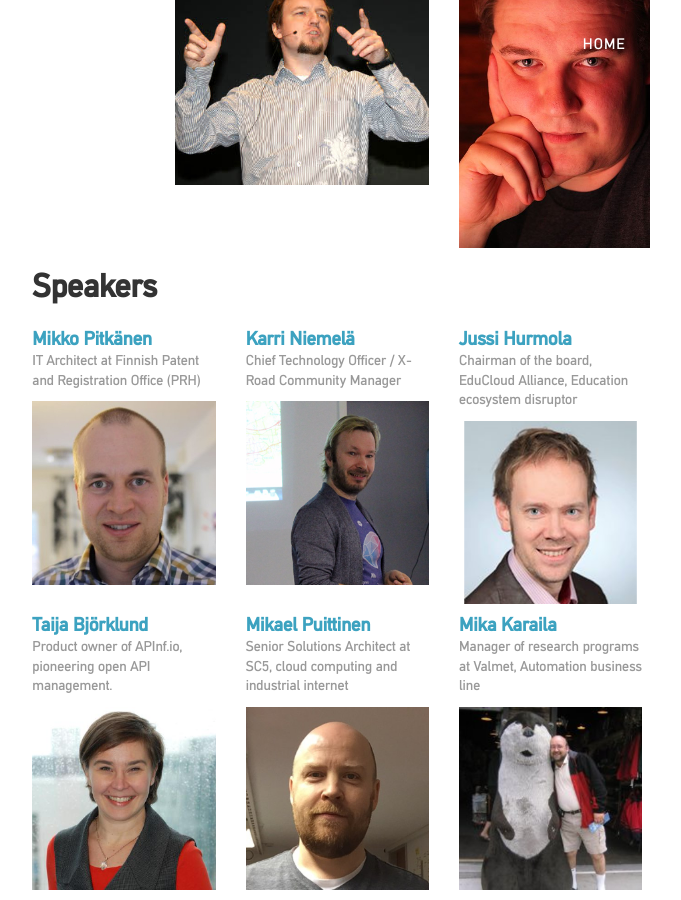
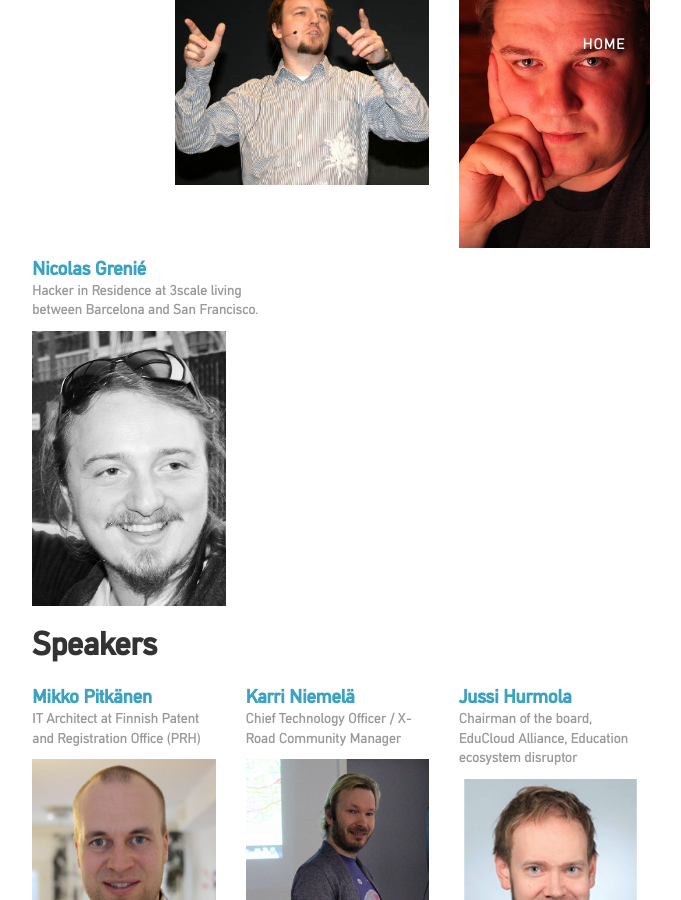
Before and after one commit to apidaysnordic/apidaysnordic.github.io, a Jekyll site: the page built from index.md, in a window 1280 px wide and 900 px high, scrolled down 4013 px. Shown: the whole window, without its empty margins (196-877 px from the left). Built offline with Jekyll 4.4.1, drawn with Linux system fonts in a browser that asks for light colours; some web fonts are replaced; comment, search, counter and statistics services are not loaded.

Commit message:
fixed front keynotes

```diff
--- a/_layouts/default.html
+++ b/_layouts/default.html
@@ -232,6 +232,25 @@
 
                 </div>
 
+                <div class="row">
+
+                  <div class="col-xs-12 col-sm-12 col-md-5 col-lg-4">
+                        <div class="speaker">
+                            <a href="#">
+                                <h4 class="speaker-profile">Nicolas Grenié<br><small>Hacker in Residence at 3scale living between Barcelona and San Francisco.</small></h4>
+
+                                <div class="speaker-image">
+
+                                    <img src="/images/speakers/nico.png" style="max-width: 100%" />
+
+                                </div>
+                            </a>
+
+                        </div>
+                    </div>
+
+
+		</div>
 
                 <h2>Speakers</h2>
 
```
